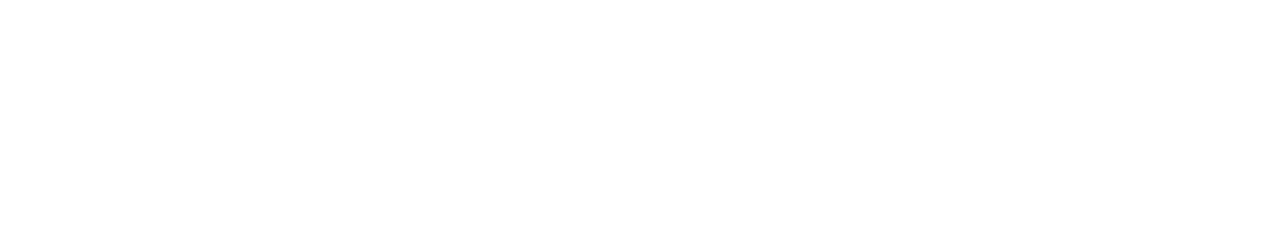
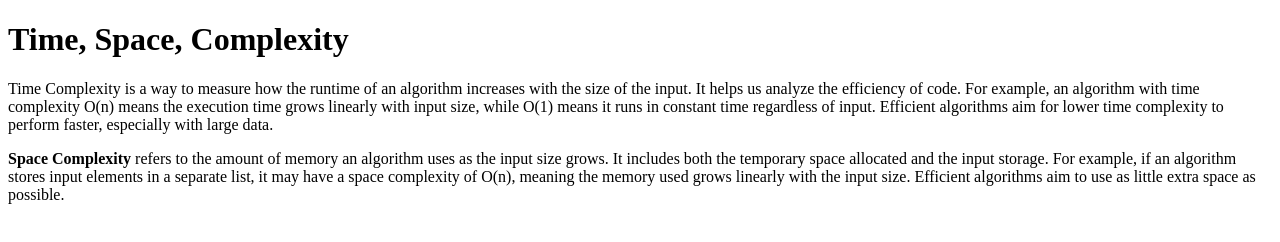
Before and after one commit to acciojob/time-and-space-complexity-supiimishra01, a website: page main.html in a window 1280 px wide. Drawn offline with Linux system fonts and the light colour scheme.

Commit message:
created a submission

```diff
--- a/main.html
+++ b/main.html
@@ -7,6 +7,9 @@
 </head>
 
 <body>
+	<h1>Time, Space, Complexity</h1>
+	<p>Time Complexity is a way to measure how the runtime of an algorithm increases with the size of the input. It helps us analyze the efficiency of code. For example, an algorithm with time complexity O(n) means the execution time grows linearly with input size, while O(1) means it runs in constant time regardless of input. Efficient algorithms aim for lower time complexity to perform faster, especially with large data.</p>
+	<p><b>Space Complexity</b> refers to the amount of memory an algorithm uses as the input size grows. It includes both the temporary space allocated and the input storage. For example, if an algorithm stores input elements in a separate list, it may have a space complexity of O(n), meaning the memory used grows linearly with the input size. Efficient algorithms aim to use as little extra space as possible.</p>
 	<!-- the entire body must be written by student -->
     <script type="text/javascript" src="./script.js">
 </script>
```
